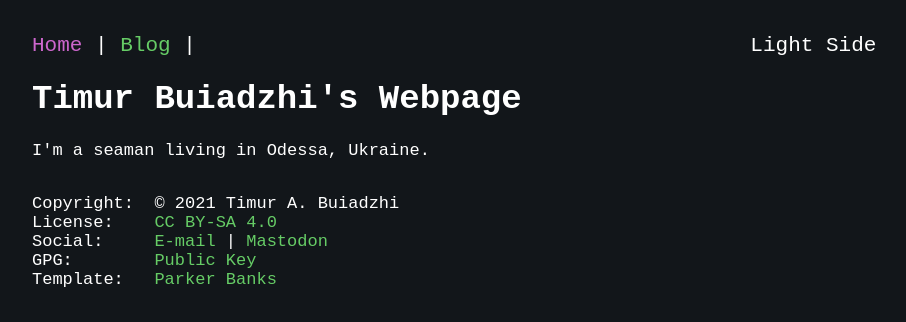
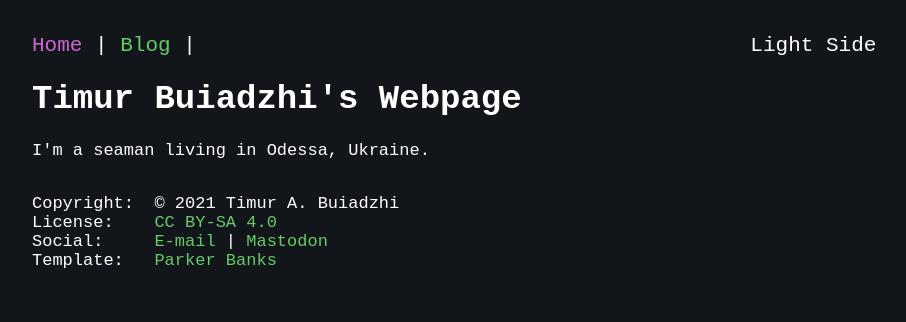
Before and after one commit to zincurat/zincurat.github.io, a plain HTML site: page indexD.html in a window 1280 px wide. Shown: the whole page, without its empty margins (183-1089 px from the left). Drawn offline with Linux system fonts and the light colour scheme.

Commit message:
Update indexD.html

```diff
--- a/indexD.html
+++ b/indexD.html
@@ -28,7 +28,6 @@ Copyright:&nbsp;&nbsp;&copy; 2021 Timur A. Buiadzhi<br/>
 License:&nbsp;&nbsp;&nbsp;&nbsp;<a href="https://creativecommons.org/licenses/by-sa/4.0/deed.en">CC BY-SA 4.0</a><br/>
 Social:&nbsp;&nbsp;&nbsp;&nbsp;&nbsp;<a id="email" href="mailto:tim.buiadzhi@protonmail.com">E-mail</a> |
 <a rel="me" href="https://fosstodon.org/@nagot">Mastodon</a><br/>
-GPG:&nbsp;&nbsp;&nbsp;&nbsp;&nbsp;&nbsp;&nbsp;&nbsp;<a href="parkergpg.asc">Public Key</a><br/>
 Template: &nbsp;&nbsp;<a href="https://pbanks.net">Parker Banks</a>
 </footer>
 </body>
```
